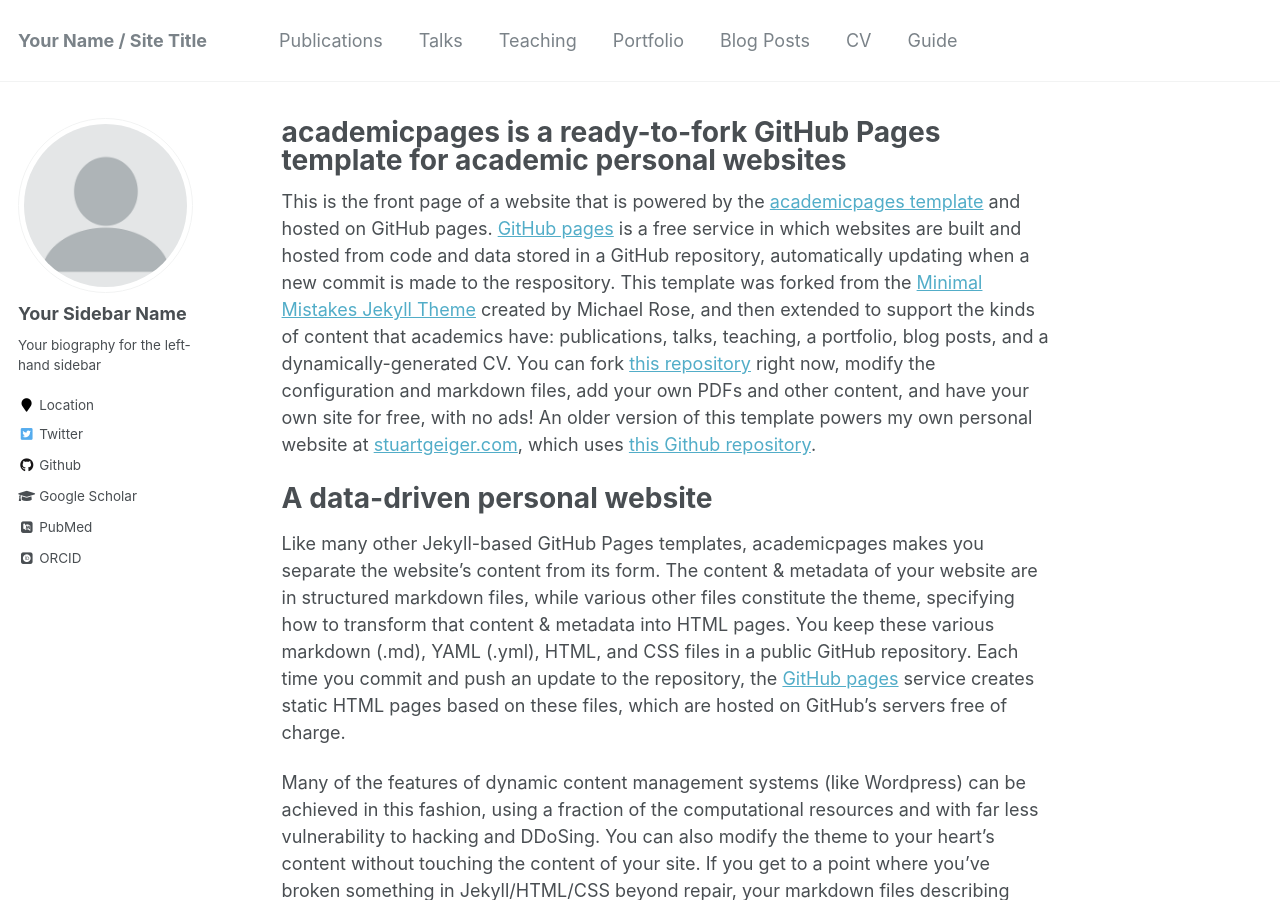
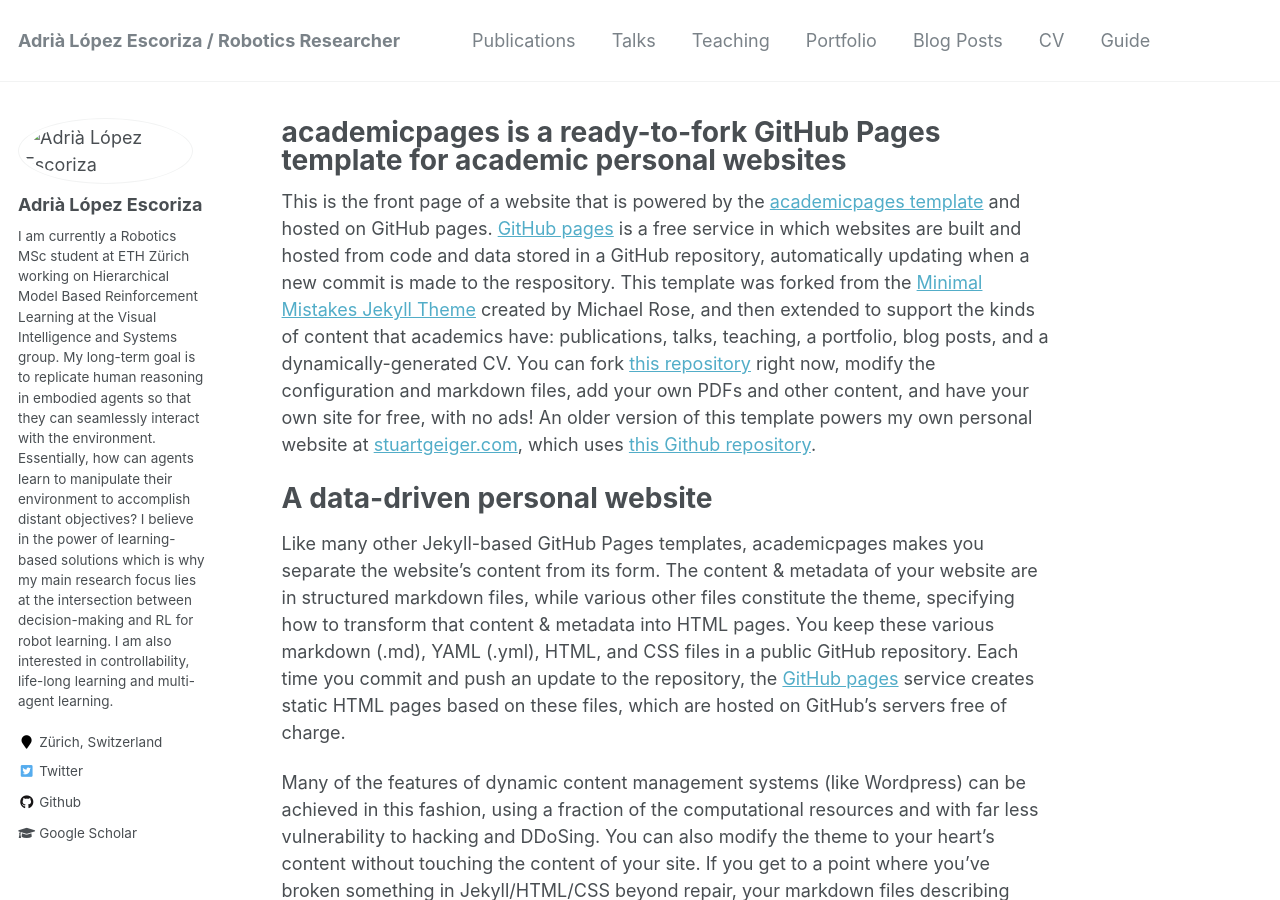
Before and after one commit to adrialopezescoriza/adrialopezescoriza.github.io, a Jekyll site: the page built from _pages/about.md, in a window 1280 px wide and 900 px high. Built offline with Jekyll 4.4.1, drawn with Linux system fonts in a browser that asks for light colours; some web fonts are replaced; some of the changed text lies outside the part shown.

Commit message:
Initial config

```diff
--- a/_config.yml
+++ b/_config.yml
@@ -7,13 +7,13 @@
 
 # Site Settings
 locale                   : "en-US"
-title                    : "Your Name / Site Title"
+title                    : "Adrià López Escoriza / Robotics Researcher"
 title_separator          : "-"
-name                     : &name "Your Name"
+name                     : &name "Adrià López Escoriza"
 description              : &description "personal description"
-url                      : https://academicpages.github.io # the base hostname & protocol for your site e.g. "https://mmistakes.github.io"
+url                      : https://adrialopezescoriza.github.io # the base hostname & protocol for your site e.g. "https://mmistakes.github.io"
 baseurl                  : "" # the subpath of your site, e.g. "/blog"
-repository               : "academicpages/academicpages.github.io"
+repository               : "adrialopezescoriza/adrialopezescoriza.github.io"
 teaser                   :  # filename of teaser fallback teaser image placed in /images/, .e.g. "500x300.png"
 breadcrumbs              : false # true, false (default)
 words_per_minute         : 160
@@ -80,13 +80,13 @@ analytics:
 
 # Site Author
 author:
-  name             : "Your Sidebar Name"
-  avatar           : "profile.png"
-  bio              : "Your biography for the left-hand sidebar"
-  location         : "Location"
+  name             : "Adrià López Escoriza"
+  avatar           : "profile.jpg"
+  bio              : "I am currently a Robotics MSc student at ETH Zürich working on Hierarchical Model Based Reinforcement Learning at the Visual Intelligence and Systems group. My long-term goal is to replicate human reasoning in embodied agents so that they can seamlessly interact with the environment. Essentially, how can agents learn to manipulate their environment to accomplish distant objectives? I believe in the power of learning-based solutions which is why my main research focus lies at the intersection between decision-making and RL for robot learning. I am also interested in controllability, life-long learning and multi-agent learning."
+  location         : "Zürich, Switzerland"
   employer         :
-  pubmed           : "https://www.ncbi.nlm.nih.gov/pubmed/?term=john+snow"
-  googlescholar    : "http://yourfullgooglescholarurl.com"
+  pubmed           :
+  googlescholar    : "https://scholar.google.com/citations?user=ILR9mVQAAAAJ&hl=es"
   email            :
   researchgate     :  # example: "https://www.researchgate.net/profile/yourprofile"
   uri              :
@@ -96,20 +96,20 @@ author:
   flickr           :
   facebook         :
   foursquare       :
-  github           : "academicpages"
+  github           : "adrialopezescoriza"
   google_plus      :
   keybase          :
   instagram        :
   impactstory      : #"https://profiles.impactstory.org/u/xxxx-xxxx-xxxx-xxxx"
   lastfm           :
   linkedin         :
-  orcid            : "http://orcid.org/yourorcidurl"
+  orcid            :
   pinterest        :
   soundcloud       :
   stackoverflow    : # http://stackoverflow.com/users/123456/username
   steam            :
   tumblr           :
-  twitter          : "replacethistwitterhandle"
+  twitter          : "alopeze99"
   vine             :
   weibo            :
   xing             :
@@ -309,3 +309,5 @@ compress_html:
   clippings: all
   ignore:
     envs: development
+
+github: [metadata]
```
Also changed, not shown: profile.jpg (added).
